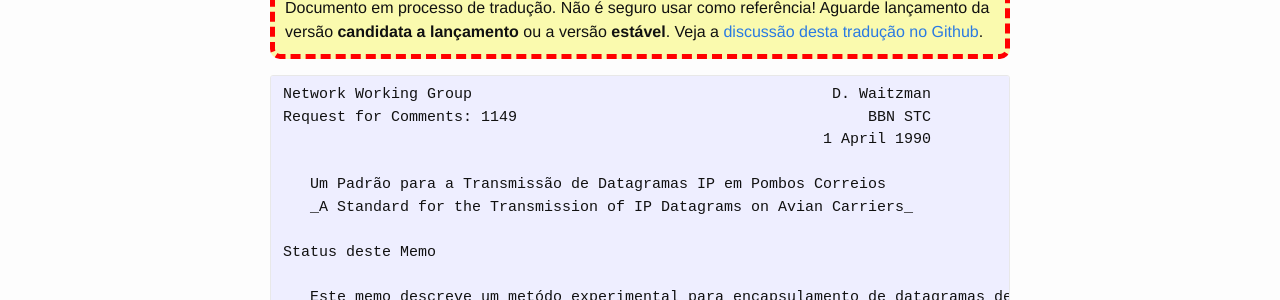
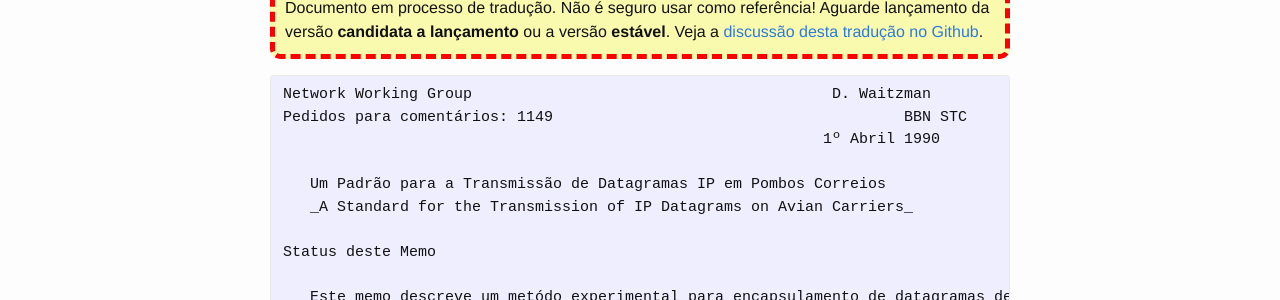
Before and after one commit to webiwg/historia-web-pt, a Jekyll site: the page built from ietf/rfc/rfc1149/index.md, in a window 1280 px wide and 1400 px high, scrolled down 297 px. Shown: the part 174-474 px from the top of the window. Built offline with Jekyll 4.4.1, drawn with Linux system fonts in a browser that asks for light colours; some of the changed text lies outside the part shown.

```diff
--- a/ietf/rfc/rfc1149/index.md
+++ b/ietf/rfc/rfc1149/index.md
@@ -25,8 +25,8 @@ discussion: https://github.com/webiwg/historia-web-pt/issues/20
 
 <pre>
 Network Working Group                                        D. Waitzman
-Request for Comments: 1149                                       BBN STC
-                                                            1 April 1990
+Pedidos para comentários: 1149                                       BBN STC
+                                                            1º Abril 1990
 
    Um Padrão para a Transmissão de Datagramas IP em Pombos Correios
    _A Standard for the Transmission of IP Datagrams on Avian Carriers_
@@ -81,7 +81,7 @@ Discussão
 
 Waitzman                                                        [Page 1]
 
-RFC 1149             IP Datagrams on Avian Carriers         1 April 1990
+RFC 1149             IP Datagrams on Avian Carriers         1º Abril 1990
 
    Enquanto o _broadcasting_ não é específico, tempestades podem causar
    perda de dados. Existe uma nova tentativa de entrega persistente, até
@@ -103,9 +104,9 @@ Author's Address
    10 Moulton Street
    Cambridge, MA 02238
 
-   Phone: (617) 873-4323
+   Telefone: (617) 873-4323
 
-   EMail: dwaitzman@BBN.COM
+   E-mail: dwaitzman@BBN.COM
 
 
 
```
Also changed, not shown: other parts of ietf/rfc/rfc1149/index.md (+6 -5 lines).
